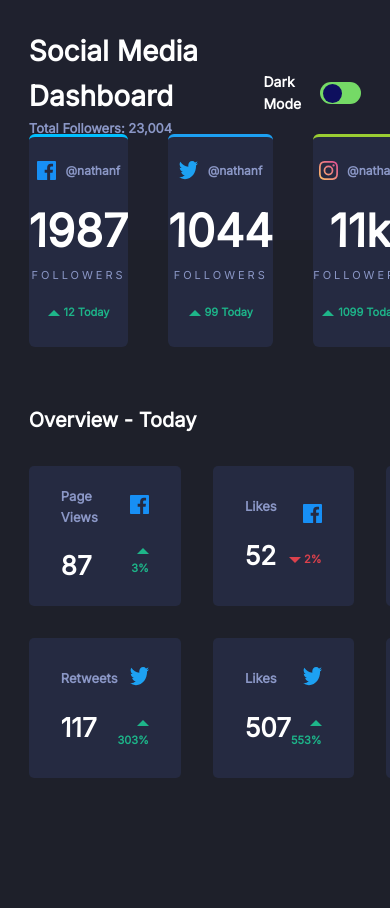
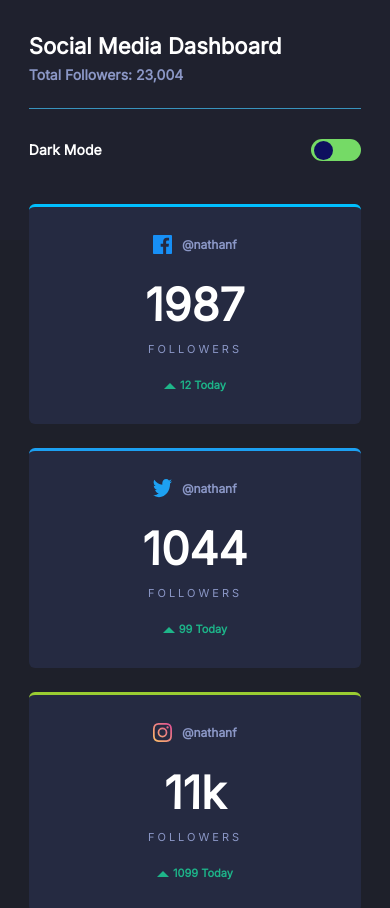
Before and after one commit to kikisrijita/Social-Media-Dashboard, a plain HTML site: page index.html in a window 390 px wide. Shown: the top 908 px of the page. Before the commit the page ends 844 px from the top, so only its background shows below. Drawn offline with Linux system fonts and the light colour scheme.

Commit message:
All done with media queries

```diff
--- a/styles.css
+++ b/styles.css
@@ -44,6 +44,7 @@ body {
   font-size: 14px;
   font-family: var(--font-family);
   background-color: var(--Very-Dark-Blue-bg);
+  transition: all 1s ease-out;
 }
 
 a {
@@ -308,3 +309,70 @@ a {
 .overviewheading-white {
   color: var(--Very-Dark-Blue-text);
 }
+
+/* Media Queries */
+@media (max-width: 500px) {
+  .checkbox {
+    position: absolute;
+    right: 104px;
+    opacity: 0;
+  }
+
+  .main-nav {
+    display: flex;
+    flex-direction: column;
+    align-items: center;
+  }
+
+  .main-nav .first-content,
+  .main-nav .second-content {
+    width: 100%;
+  }
+
+  .main-nav .first-content {
+    border-bottom: 0.09px solid rgb(56, 147, 189);
+    height: 80px;
+    margin-bottom: 30px;
+  }
+
+  .main-nav .second-content {
+    display: flex;
+    justify-content: space-between;
+    align-items: center;
+  }
+
+  .heading-primary {
+    font-weight: 700;
+    font-size: 22px;
+  }
+
+  .heading-secondary {
+    font-weight: 700;
+    font-size: 14px;
+    margin-bottom: 40px;
+  }
+
+  .main-header {
+    margin-bottom: -65px;
+  }
+
+  .grid-followers-parent {
+    display: grid;
+    grid-template-columns: 1fr;
+    grid-gap: 1.5rem;
+  }
+
+  .grid-followers-child {
+    height: 220px;
+  }
+
+  .grid-overview-parent {
+    display: grid;
+    grid-template-columns: 1fr;
+    grid-gap: 1.4rem;
+  }
+
+  .grid-overview-child {
+    height: 140px;
+  }
+}
```
